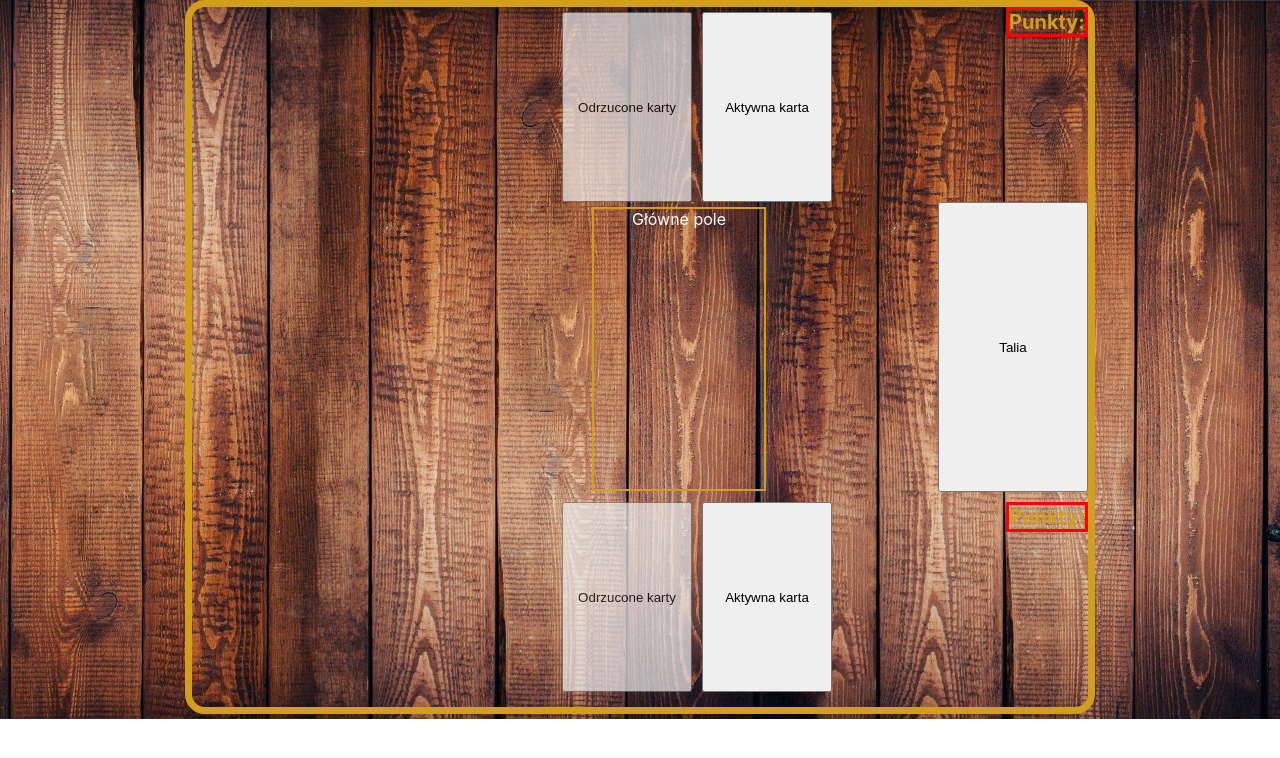
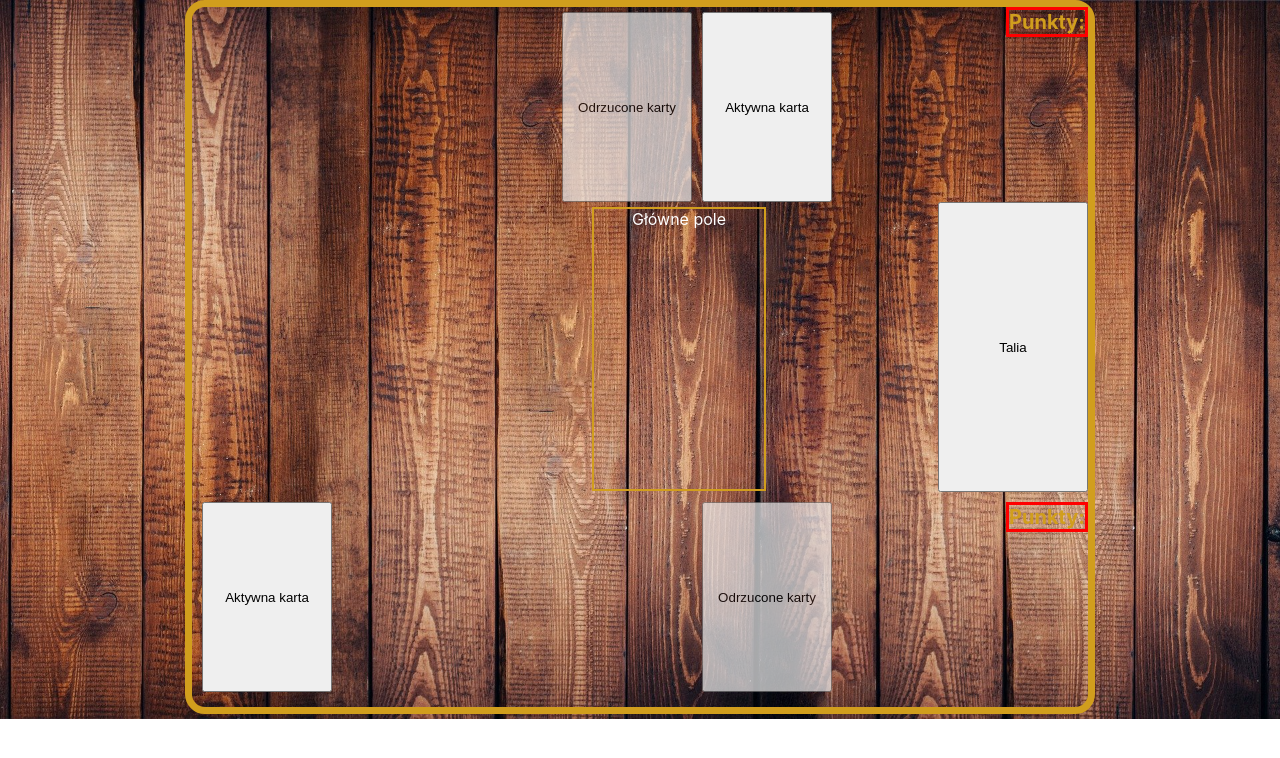
Before and after one commit to 010000101001001/010000100101, a React (Create React App) app: page / in a window 1280 px wide. Shown: the top 758 px of the page. Built offline with nearby package versions, Linux system fonts and the light colour scheme.

Commit message:
zamiana miejscami active i discarded cards u gracza 1

```diff
--- a/src/index.js
+++ b/src/index.js
@@ -18,8 +18,8 @@ function Board()
 
       </div>
       <div id='player1'>
+        <button id='activeCardP1'>Aktywna karta</button>
         <button id='discardedCardsP1'>Odrzucone karty</button>
-        <button id='activeCardP1'>Aktywna karta</button>
         <div id='pointsP1'>Punkty:</div>
       </div>
     </div>
```
